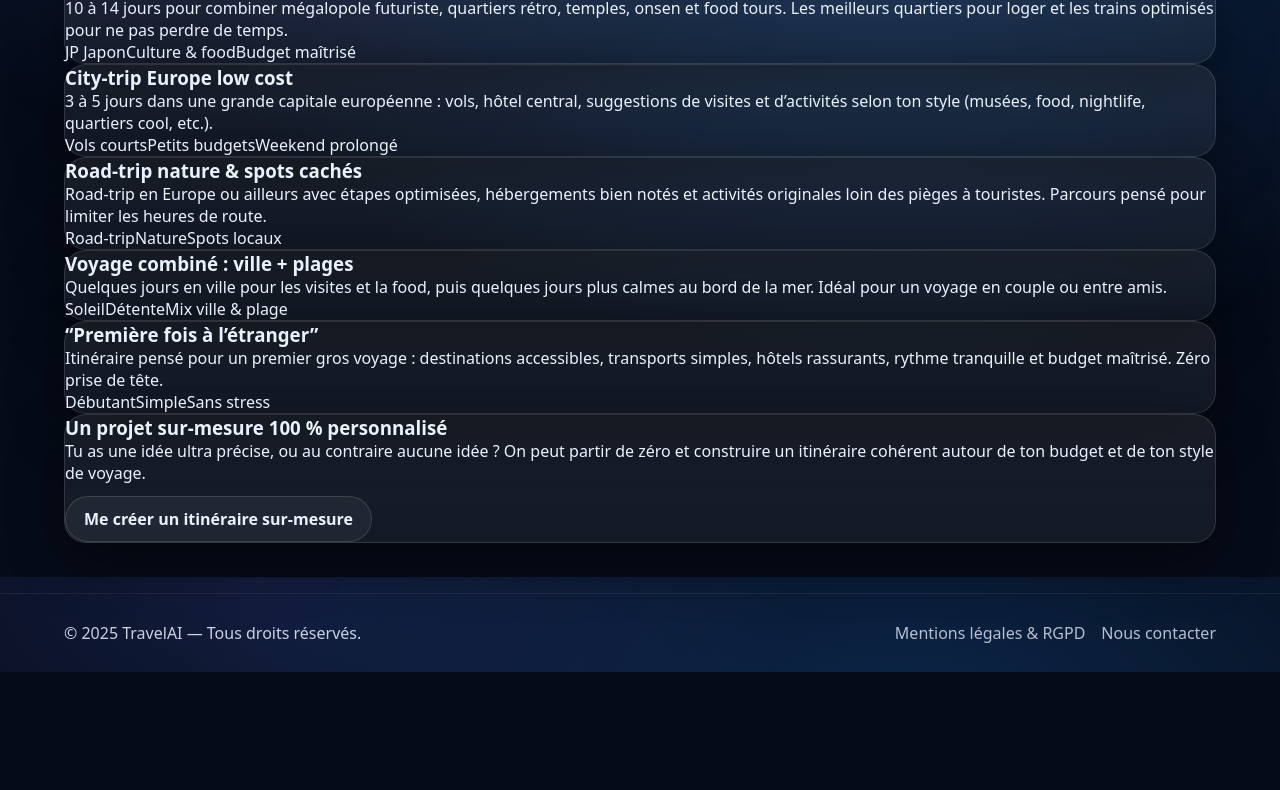
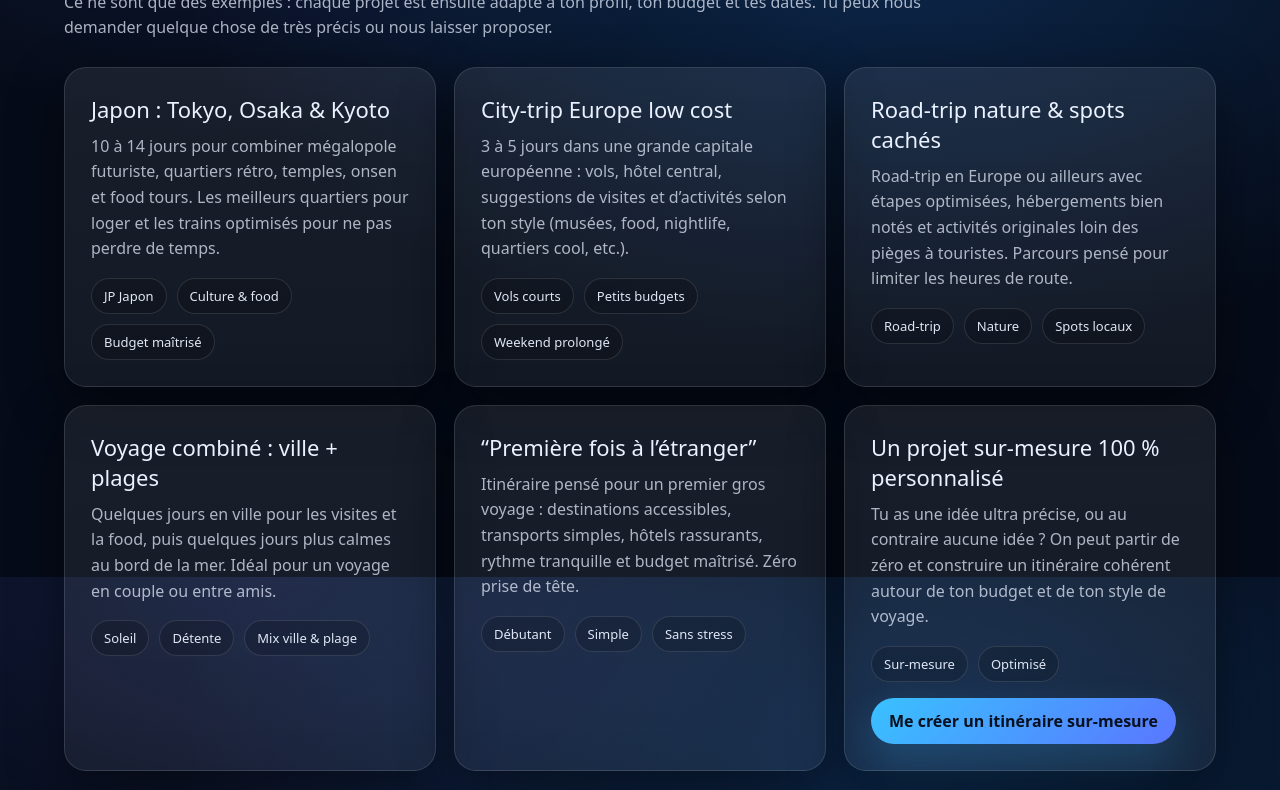
Before and after one commit to Kirikou3008/Nomerys, a plain HTML site: page destinations.html in a window 1280 px wide. Shown: the part 223-1013 px from the top of the page. Before the commit the page ends 895 px from the top, so only its background shows below. Drawn offline with Linux system fonts and the light colour scheme.

Commit message:
Update destinations.html

```diff
--- a/destinations.html
+++ b/destinations.html
@@ -1,94 +1,130 @@
-<!doctype html>
+<!DOCTYPE html>
 <html lang="fr">
 <head>
-  <meta charset="utf-8" />
-  <meta name="viewport" content="width=device-width, initial-scale=1" />
-  <title>TravelAI — Destinations</title>
-  <link rel="stylesheet" href="./global.css" />
+  <meta charset="UTF-8" />
+  <meta name="viewport" content="width=device-width, initial-scale=1.0" />
+  <title>Destinations – TravelAI</title>
+  <link rel="stylesheet" href="global.css">
+  <link rel="stylesheet" href="pages.css">
 </head>
 <body>
-<header>
-  <div class="container nav">
-    <a class="brand" href="./index.html"><span class="dot"></span><span>TravelAI</span></a>
-    <nav class="navlinks">
-      <a data-nav href="./index.html">Accueil</a>
-      <a data-nav href="./destinations.html">Destinations</a>
-      <a data-nav href="./guides.html">Guides</a>
-      <a data-nav href="./legal.html">Mentions légales</a>
-      <a data-nav href="./contact.html">Nous contacter</a>
+
+<header class="header">
+  <div class="container">
+    <a class="brand" href="index.html"><span class="dot"></span> TravelAI</a>
+    <nav class="nav">
+      <a href="index.html">Accueil</a>
+      <a href="destinations.html">Destinations</a>
+      <a href="guides.html">Guides</a>
+      <a href="legal.html">Mentions légales</a>
+      <a href="contact.html">Nous contacter</a>
     </nav>
-    <a class="cta" href="./questionnaire.html">Commencer</a>
+    <div class="header-cta"><a class="btn btn-primary" href="questionnaire.html">Commencer</a></div>
   </div>
 </header>
 
-<main class="container">
-  <div class="kicker">INSPIRATION &amp; VOYAGES</div>
-  <h1 class="h1">Inspiration &amp; idées de voyages</h1>
-  <p class="p">
+<main class="container page-head">
+  <div class="badge">INSPIRATION & VOYAGES</div>
+  <h1 style="margin-top:10px">Inspiration & idées de voyages</h1>
+  <p class="p intro">
     Ce ne sont que des exemples : chaque projet est ensuite adapté à ton profil, ton budget et tes dates.
     Tu peux nous demander quelque chose de très précis ou nous laisser proposer.
   </p>
 
-  <div class="grid-3" style="margin-top:20px;">
-    <div class="card">
-      <h3>Japon : Tokyo, Osaka &amp; Kyoto</h3>
-      <p>10 à 14 jours pour combiner mégalopole futuriste, quartiers rétro, temples, onsen et food tours. Les meilleurs quartiers pour loger et les trains optimisés pour ne pas perdre de temps.</p>
-      <div class="tags">
-        <span class="tag">JP Japon</span><span class="tag">Culture &amp; food</span><span class="tag">Budget maîtrisé</span>
+  <section class="section" style="padding-top:26px">
+    <div class="grid grid-3">
+
+      <div class="card card-pad">
+        <div class="card-title">Japon : Tokyo, Osaka & Kyoto</div>
+        <p class="p">
+          10 à 14 jours pour combiner mégalopole futuriste, quartiers rétro, temples, onsen et food tours.
+          Les meilleurs quartiers pour loger et les trains optimisés pour ne pas perdre de temps.
+        </p>
+        <div class="chips">
+          <span class="chip">JP Japon</span>
+          <span class="chip">Culture & food</span>
+          <span class="chip">Budget maîtrisé</span>
         </div>
       </div>
 
-    <div class="card">
-      <h3>City-trip Europe low cost</h3>
-      <p>3 à 5 jours dans une grande capitale européenne : vols, hôtel central, suggestions de visites et d’activités selon ton style (musées, food, nightlife, quartiers cool, etc.).</p>
-      <div class="tags">
-        <span class="tag">Vols courts</span><span class="tag">Petits budgets</span><span class="tag">Weekend prolongé</span>
+      <div class="card card-pad">
+        <div class="card-title">City-trip Europe low cost</div>
+        <p class="p">
+          3 à 5 jours dans une grande capitale européenne : vols, hôtel central, suggestions de visites et d’activités selon ton style (musées, food, nightlife, quartiers cool, etc.).
+        </p>
+        <div class="chips">
+          <span class="chip">Vols courts</span>
+          <span class="chip">Petits budgets</span>
+          <span class="chip">Weekend prolongé</span>
         </div>
       </div>
 
-    <div class="card">
-      <h3>Road-trip nature &amp; spots cachés</h3>
-      <p>Road-trip en Europe ou ailleurs avec étapes optimisées, hébergements bien notés et activités originales loin des pièges à touristes. Parcours pensé pour limiter les heures de route.</p>
-      <div class="tags">
-        <span class="tag">Road-trip</span><span class="tag">Nature</span><span class="tag">Spots locaux</span>
+      <div class="card card-pad">
+        <div class="card-title">Road-trip nature & spots cachés</div>
+        <p class="p">
+          Road-trip en Europe ou ailleurs avec étapes optimisées, hébergements bien notés et activités originales loin des pièges à touristes.
+          Parcours pensé pour limiter les heures de route.
+        </p>
+        <div class="chips">
+          <span class="chip">Road-trip</span>
+          <span class="chip">Nature</span>
+          <span class="chip">Spots locaux</span>
         </div>
       </div>
 
-    <div class="card">
-      <h3>Voyage combiné : ville + plages</h3>
-      <p>Quelques jours en ville pour les visites et la food, puis quelques jours plus calmes au bord de la mer. Idéal pour un voyage en couple ou entre amis.</p>
-      <div class="tags">
-        <span class="tag">Soleil</span><span class="tag">Détente</span><span class="tag">Mix ville &amp; plage</span>
+      <div class="card card-pad">
+        <div class="card-title">Voyage combiné : ville + plages</div>
+        <p class="p">
+          Quelques jours en ville pour les visites et la food, puis quelques jours plus calmes au bord de la mer.
+          Idéal pour un voyage en couple ou entre amis.
+        </p>
+        <div class="chips">
+          <span class="chip">Soleil</span>
+          <span class="chip">Détente</span>
+          <span class="chip">Mix ville & plage</span>
         </div>
       </div>
 
-    <div class="card">
-      <h3>“Première fois à l’étranger”</h3>
-      <p>Itinéraire pensé pour un premier gros voyage : destinations accessibles, transports simples, hôtels rassurants, rythme tranquille et budget maîtrisé. Zéro prise de tête.</p>
-      <div class="tags">
-        <span class="tag">Débutant</span><span class="tag">Simple</span><span class="tag">Sans stress</span>
+      <div class="card card-pad">
+        <div class="card-title">“Première fois à l’étranger”</div>
+        <p class="p">
+          Itinéraire pensé pour un premier gros voyage : destinations accessibles, transports simples, hôtels rassurants,
+          rythme tranquille et budget maîtrisé. Zéro prise de tête.
+        </p>
+        <div class="chips">
+          <span class="chip">Débutant</span>
+          <span class="chip">Simple</span>
+          <span class="chip">Sans stress</span>
         </div>
       </div>
 
-    <div class="card">
-      <h3>Un projet sur-mesure 100 % personnalisé</h3>
-      <p>Tu as une idée ultra précise, ou au contraire aucune idée ? On peut partir de zéro et construire un itinéraire cohérent autour de ton budget et de ton style de voyage.</p>
-      <div style="height:12px"></div>
-      <a class="btn primary" href="./questionnaire.html">Me créer un itinéraire sur-mesure</a>
+      <div class="card card-pad">
+        <div class="card-title">Un projet sur-mesure 100 % personnalisé</div>
+        <p class="p">
+          Tu as une idée ultra précise, ou au contraire aucune idée ?
+          On peut partir de zéro et construire un itinéraire cohérent autour de ton budget et de ton style de voyage.
+        </p>
+        <div class="chips">
+          <span class="chip">Sur-mesure</span>
+          <span class="chip">Optimisé</span>
         </div>
+        <a class="btn btn-primary" style="margin-top:16px" href="questionnaire.html">Me créer un itinéraire sur-mesure</a>
       </div>
+
+    </div>
+  </section>
 </main>
 
 <footer class="footer">
-  <div class="container footer-row">
+  <div class="container">
     <div>© 2025 TravelAI — Tous droits réservés.</div>
-    <div style="display:flex; gap:16px;">
-      <a href="./legal.html">Mentions légales &amp; RGPD</a>
-      <a href="./contact.html">Nous contacter</a>
+    <div style="display:flex;gap:16px;flex-wrap:wrap">
+      <a href="legal.html">Mentions légales & RGPD</a>
+      <a href="contact.html">Nous contacter</a>
     </div>
   </div>
 </footer>
 
-<script src="./global.js"></script>
+<script src="global.js"></script>
 </body>
 </html>
```
Lines whose indentation alone changed are shown as unchanged.
